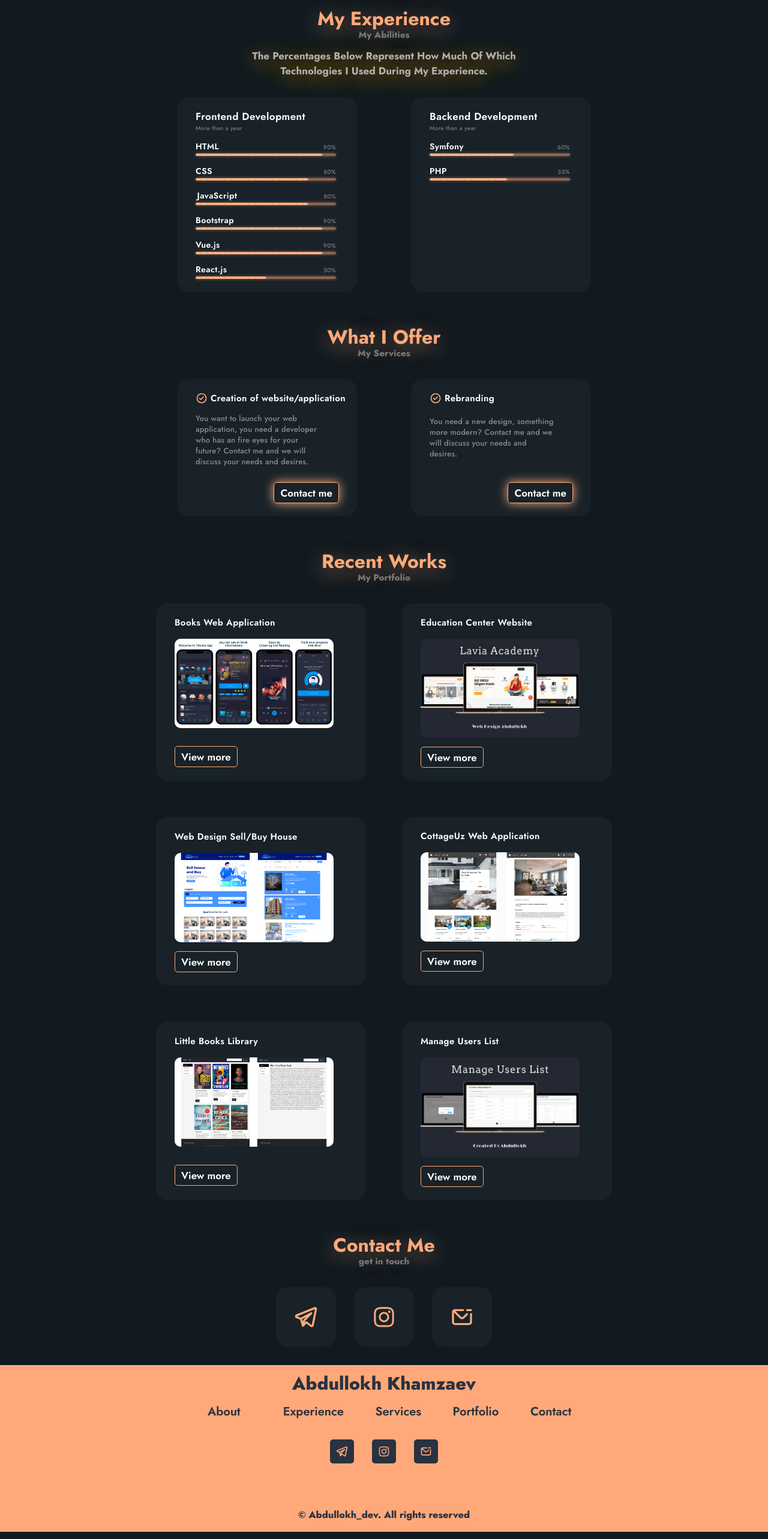
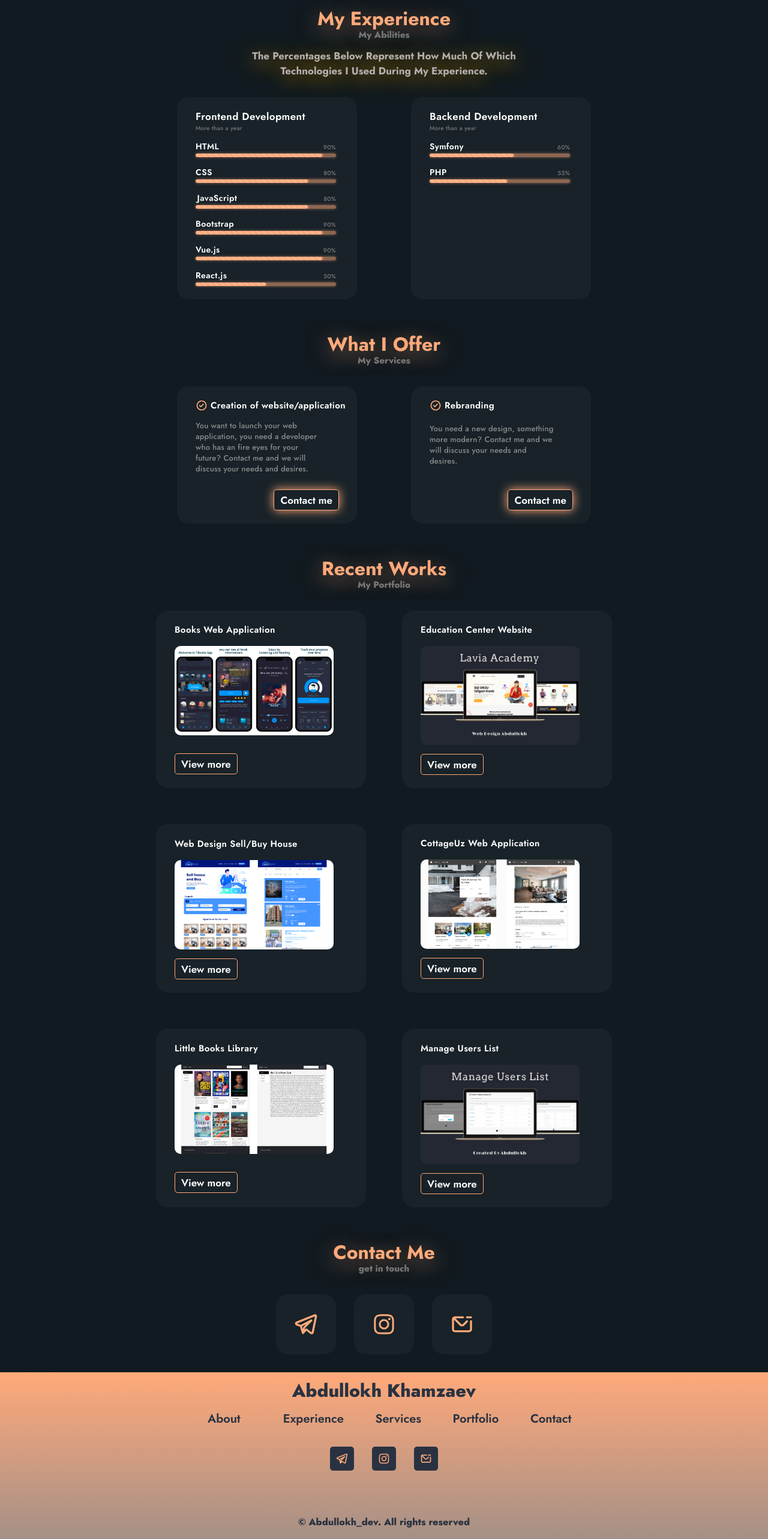
Before and after one commit to Abdullokh-dev/AK-Portfolio, a Vue app: page / in a window 1280 px wide. Shown: the part 1361-3927 px from the top of the page at 60% size. Built offline with nearby package versions, Linux system fonts and the light colour scheme.

Commit message:
add some changes

```diff
--- a/src/componennts/Footer.vue
+++ b/src/componennts/Footer.vue
@@ -1,5 +1,5 @@
 <template>
-  <div class="row mt-5">
+  <div class="row footer mt-5">
     <div class="col text-center text-light">
       <div class="user-name mt-4">Abdullokh Khamzaev </div>
       <div class="row d-flex justify-content-center">
@@ -56,8 +56,8 @@
 </script>
 
 <style scoped>
-.row {
-  background-color: var(--my-orange)
+.footer {
+  background: linear-gradient(179.92deg, #FFA97A 0.07%, rgba(248, 242, 244, 0.5) 134.98%);
 }
 
 .user-name {
--- a/src/componennts/InputRange.vue
+++ b/src/componennts/InputRange.vue
@@ -14,7 +14,7 @@ defineProps({
 
 <style scoped>
 .progress {
-  height: 4px;
+  height: 6px;
   background-color: #FFA97A80;
   box-shadow: 0 0 5px 0 #FFA97A80;
   width: 87%;
@@ -23,8 +23,8 @@ defineProps({
 .progress-bar-striped {
   background-color: #ffa97a;
   box-shadow: 0 0 5px 0 #FFA97A;
-  height: 4px;
-  border-radius: 2px;
+  height: 6px;
+  border-radius: 3px;
 }
 
 .percentage {
```
